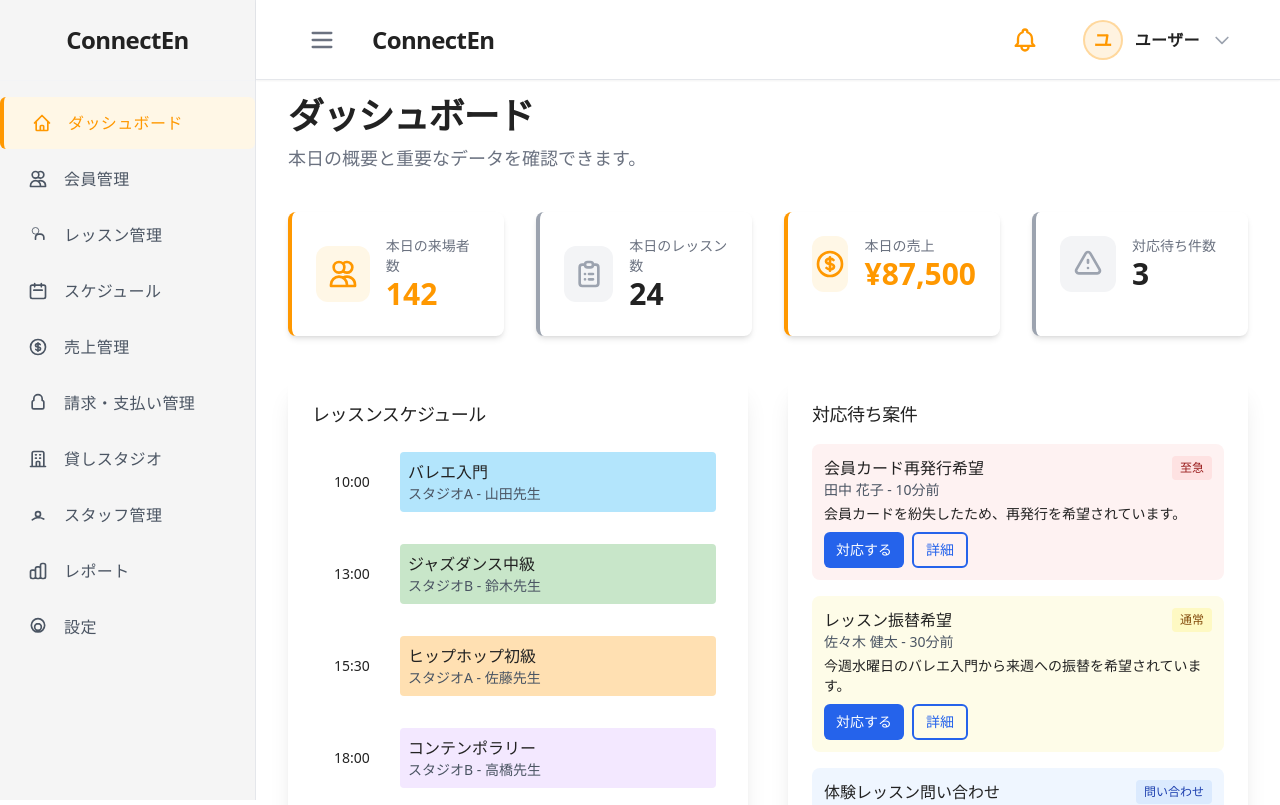
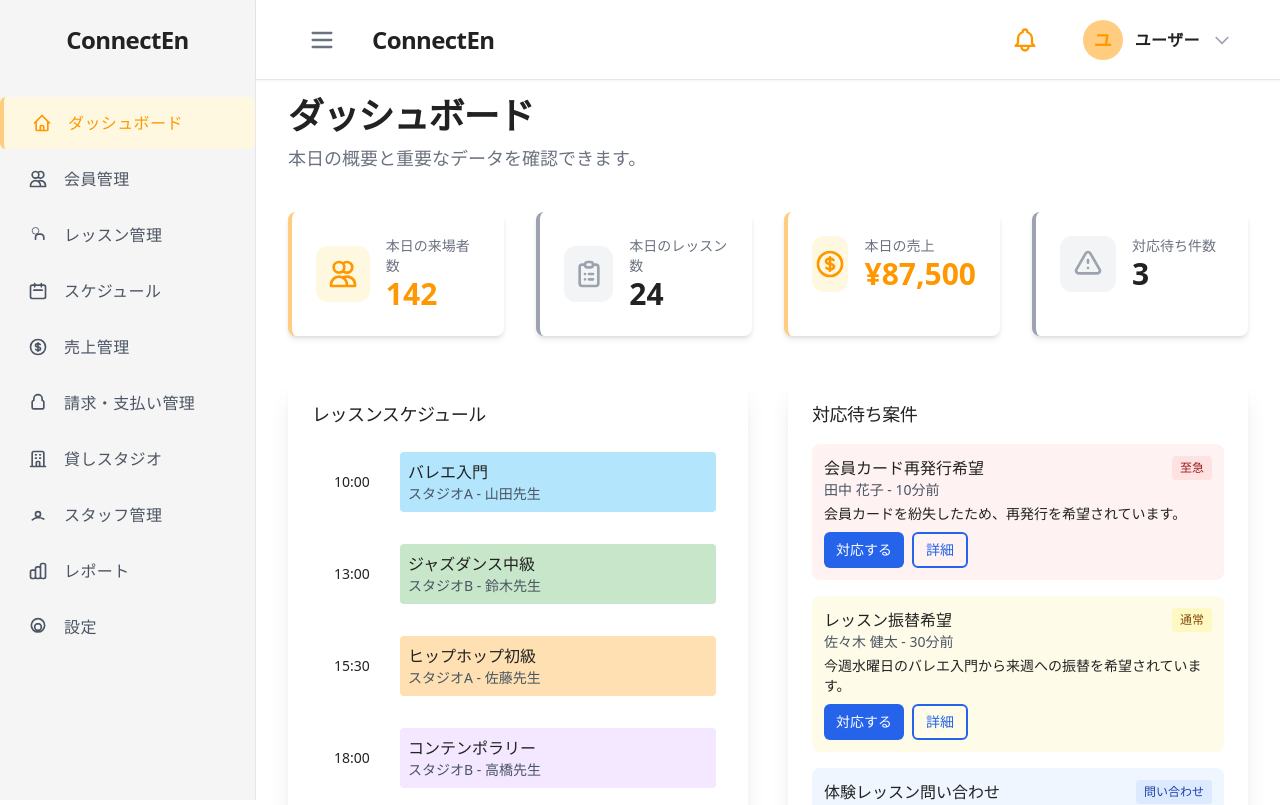
Before and after one commit to mio-github/connect_en, a Next.js app: page /dashboard in a window 1280 px wide. Shown: the top 805 px of the page. Built offline with nearby package versions, Linux system fonts and the light colour scheme.

Commit message:
淡いオレンジ（#ffcc80）をアクセントにしたフラットデザイン調整

```diff
--- a/src/app/dashboard/page.tsx
+++ b/src/app/dashboard/page.tsx
@@ -17,9 +17,9 @@ export default function Dashboard() {
         <p className="text-lg text-gray-500">本日の概要と重要なデータを確認できます。</p>
       </div>
       <div className="grid grid-cols-1 md:grid-cols-2 lg:grid-cols-4 gap-8 mb-10">
-        <Card className="border-l-4 border-[#ff9800]">
+        <Card className="border-l-4 border-[#ffcc80]">
           <div className="flex items-center gap-4">
-            <div className="flex items-center justify-center w-14 h-14 rounded-xl bg-[#fff7e6]">
+            <div className="flex items-center justify-center w-14 h-14 rounded-xl bg-[#fff8e1]">
               <svg xmlns="http://www.w3.org/2000/svg" className="h-8 w-8 text-[#ff9800]" fill="none" viewBox="0 0 24 24" stroke="currentColor">
                 <path strokeLinecap="round" strokeLinejoin="round" strokeWidth={2} d="M12 4.354a4 4 0 110 5.292M15 21H3v-1a6 6 0 0112 0v1zm0 0h6v-1a6 6 0 00-9-5.197M13 7a4 4 0 11-8 0 4 4 0 018 0z" />
               </svg>
@@ -43,9 +43,9 @@ export default function Dashboard() {
             </div>
           </div>
         </Card>
-        <Card className="border-l-4 border-[#ff9800]">
+        <Card className="border-l-4 border-[#ffcc80]">
           <div className="flex items-center gap-4">
-            <div className="flex items-center justify-center w-14 h-14 rounded-xl bg-[#fff7e6]">
+            <div className="flex items-center justify-center w-14 h-14 rounded-xl bg-[#fff8e1]">
               <svg xmlns="http://www.w3.org/2000/svg" className="h-8 w-8 text-[#ff9800]" fill="none" viewBox="0 0 24 24" stroke="currentColor">
                 <path strokeLinecap="round" strokeLinejoin="round" strokeWidth={2} d="M12 8c-1.657 0-3 .895-3 2s1.343 2 3 2 3 .895 3 2-1.343 2-3 2m0-8c1.11 0 2.08.402 2.599 1M12 8V7m0 1v8m0 0v1m0-1c-1.11 0-2.08-.402-2.599-1M21 12a9 9 0 11-18 0 9 9 0 0118 0z" />
               </svg>
--- a/src/components/layout/Header.tsx
+++ b/src/components/layout/Header.tsx
@@ -18,14 +18,14 @@ export default function Header({ userName = 'ユーザー' }: HeaderProps) {
           <div className="text-2xl font-extrabold tracking-tight text-[#222]">ConnectEn</div>
         </div>
         <div className="flex items-center space-x-6">
-          <button className="p-3 rounded-full hover:bg-[#fff7e6] transition">
+          <button className="p-3 rounded-full hover:bg-[#fff8e1] transition">
             <svg xmlns="http://www.w3.org/2000/svg" className="h-7 w-7 text-[#ff9800]" fill="none" viewBox="0 0 24 24" stroke="currentColor">
               <path strokeLinecap="round" strokeLinejoin="round" strokeWidth={2} d="M15 17h5l-1.405-1.405A2.032 2.032 0 0118 14.158V11a6.002 6.002 0 00-4-5.659V5a2 2 0 10-4 0v.341C7.67 6.165 6 8.388 6 11v3.159c0 .538-.214 1.055-.595 1.436L4 17h5m6 0v1a3 3 0 11-6 0v-1m6 0H9" />
             </svg>
           </button>
           <div className="relative group">
-            <button className="flex items-center space-x-3 p-2 rounded-full hover:bg-[#fff7e6] transition">
-              <div className="w-10 h-10 bg-[#fff3e0] rounded-full flex items-center justify-center text-[#ff9800] text-lg font-bold border-2 border-[#ff9800]/30">
+            <button className="flex items-center space-x-3 p-2 rounded-full hover:bg-[#fff8e1] transition">
+              <div className="w-10 h-10 bg-[#ffcc80] rounded-full flex items-center justify-center text-[#ff9800] text-lg font-bold border-2 border-[#ffcc80]/30">
                 {userName.charAt(0)}
               </div>
               <span className="text-[#222] font-semibold tracking-wide">{userName}</span>
--- a/src/components/layout/Sidebar.tsx
+++ b/src/components/layout/Sidebar.tsx
@@ -113,8 +113,8 @@ export default function Sidebar() {
             href={item.href}
             className={`group flex items-center gap-3 px-6 py-3 rounded-md transition-all duration-150 text-base font-medium tracking-wide select-none
               ${pathname === item.href || pathname.startsWith(`${item.href}/`)
-                ? 'bg-[#fff7e6] text-[#ff9800] border-l-4 border-[#ff9800] font-bold'
-                : 'text-gray-600 hover:bg-[#fff7e6] hover:text-[#ff9800]'}
+                ? 'bg-[#fff8e1] text-[#ff9800] border-l-4 border-[#ffcc80] font-bold'
+                : 'text-gray-600 hover:bg-[#fff8e1] hover:text-[#ff9800]'}
             `}
           >
             <span className="flex items-center justify-center w-7 h-7 text-lg">
--- a/src/styles/globals.css
+++ b/src/styles/globals.css
@@ -25,7 +25,7 @@
     background: transparent;
   }
   ::-webkit-scrollbar-thumb {
-    background: #ff9800;
+    background: #ffcc80;
     border-radius: 8px;
   }
 }
@@ -36,7 +36,7 @@
   }
 
   .btn-primary {
-    @apply bg-[#ff9800] text-white border-[#ff9800] hover:bg-[#fb8c00] hover:border-[#fb8c00];
+    @apply bg-[#ffcc80] text-[#222] border-[#ffcc80] hover:bg-[#ffb74d] hover:border-[#ffb74d];
   }
 
   .btn-secondary {
@@ -48,6 +48,6 @@
   }
 
   .input {
-    @apply border border-gray-300 rounded-lg px-4 py-2 focus:outline-none focus:ring-2 focus:ring-[#ff9800] focus:border-transparent bg-white shadow-none;
+    @apply border border-gray-300 rounded-lg px-4 py-2 focus:outline-none focus:ring-2 focus:ring-[#ffcc80] focus:border-transparent bg-white shadow-none;
   }
 }
```
